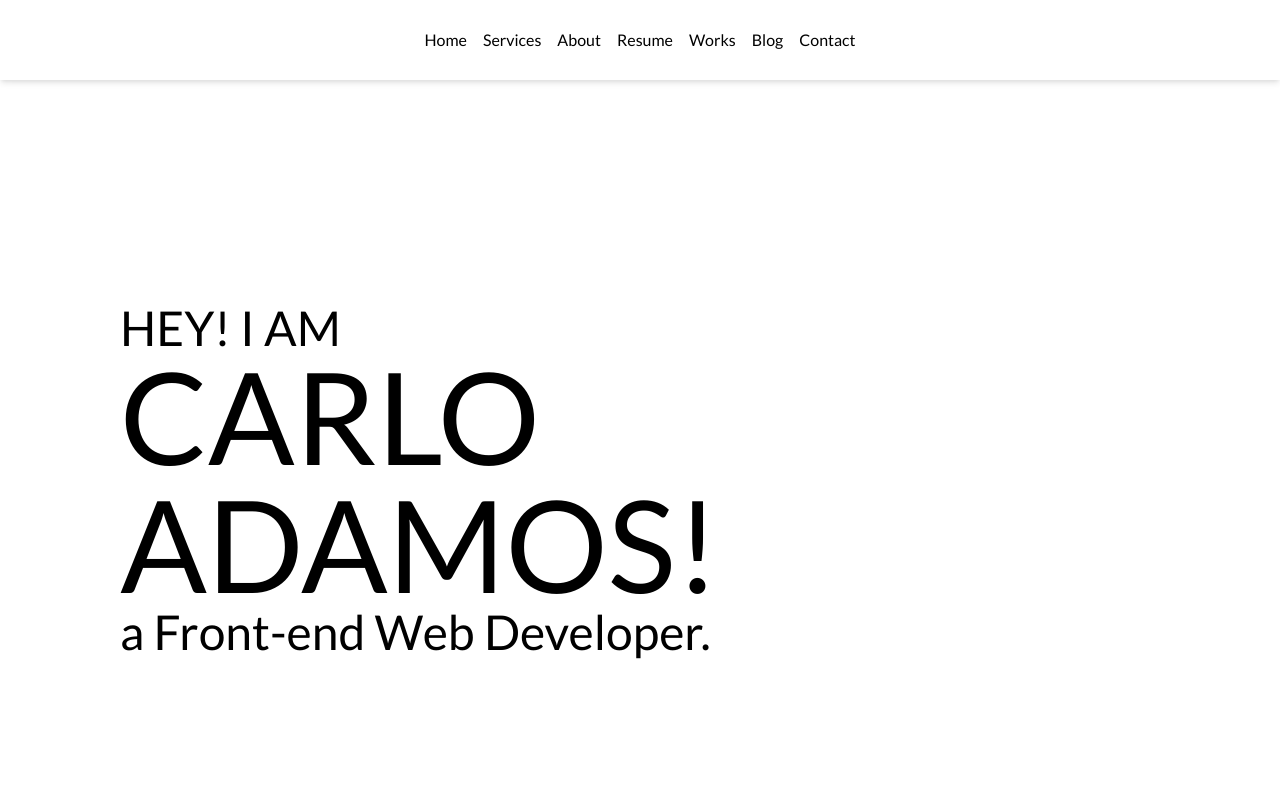
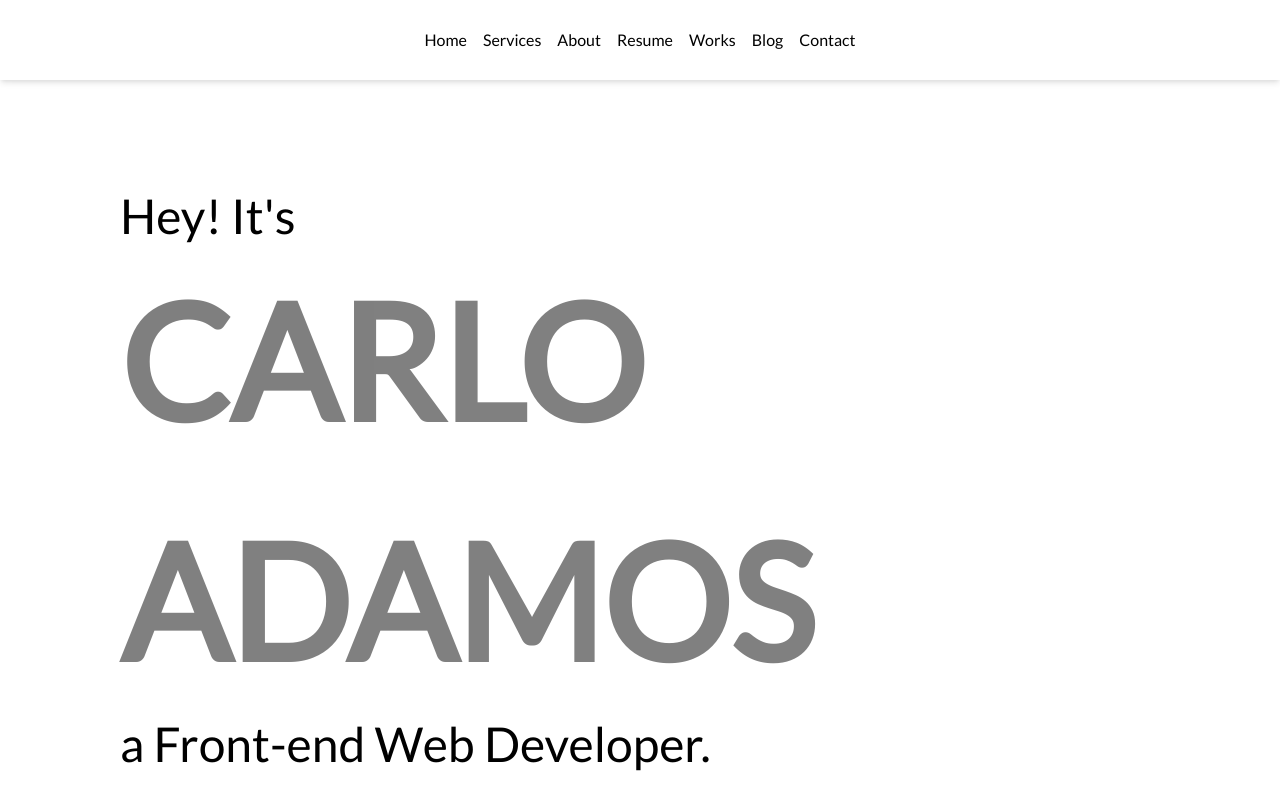
Before and after one commit to carloadamos/nuxt-portfolio, a Nuxt app: page / in a window 1280 px wide. Shown: the top 810 px of the page. Built offline with nearby package versions, Linux system fonts and the light colour scheme.

Commit message:
feat: enhance homesection

```diff
--- a/components/HomeSection.vue
+++ b/components/HomeSection.vue
@@ -2,8 +2,8 @@
   <div class="flex items-center mx-10">
     <div class="flex-1">
       <div class="m-10">
-        <h2 class="text-5xl">HEY! I AM</h2>
-        <h1 class="text-9xl">CARLO ADAMOS!</h1>
+        <h2 class="text-5xl">Hey! It's</h2>
+        <h1 class="text-10xl font-black animate-pulse">CARLO ADAMOS</h1>
         <h2 class="text-5xl">a Front-end Web Developer.</h2>
       </div>
     </div>
```
